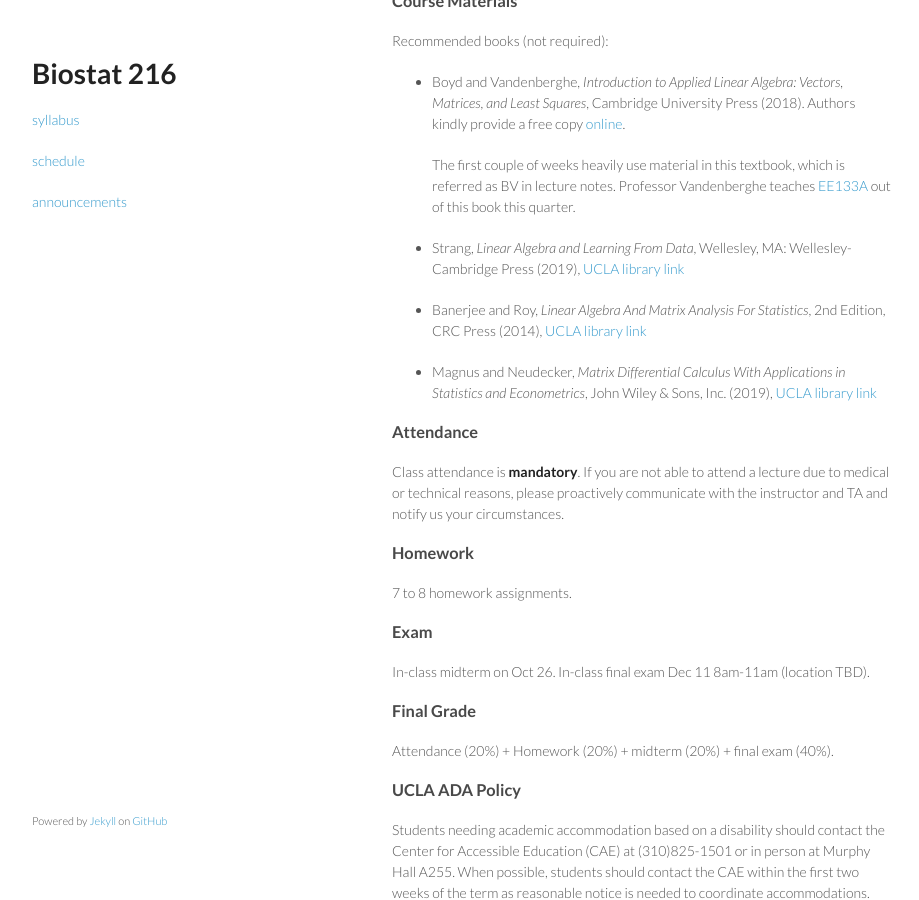
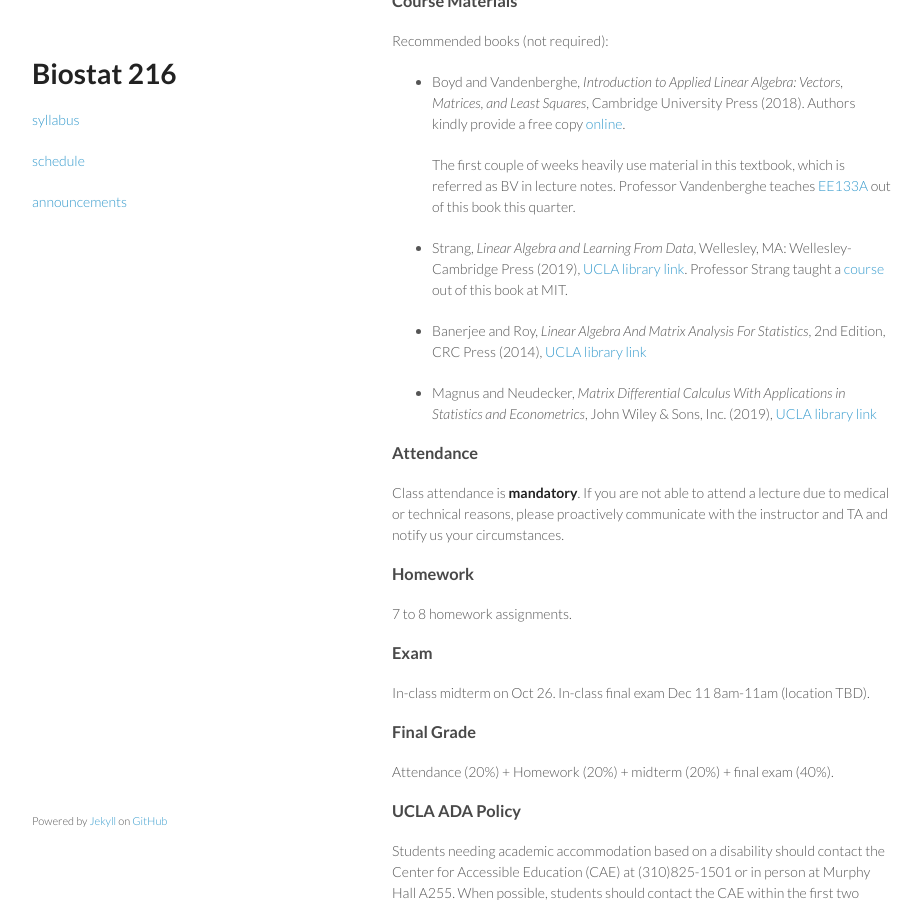
Before and after one commit to ucla-biostat-216/2023fall, a Jekyll site: the page built from syllabus/syllabus.md, in a window 1280 px wide and 900 px high, scrolled down 1425 px. Shown: the whole window, without its empty margins (178-1097 px from the left). Built offline with Jekyll 4.4.1, drawn with Linux system fonts in a browser that asks for light colours.

Commit message:
link to MIT course by Strang

```diff
--- a/syllabus/syllabus.md
+++ b/syllabus/syllabus.md
@@ -60,7 +60,7 @@ Recommended books (not required):
 
     The first couple of weeks heavily use material in this textbook, which is referred as BV in lecture notes. Professor Vandenberghe teaches [EE133A](https://www.seas.ucla.edu/~vandenbe/133A/) out of this book this quarter.
 
-* Strang, _Linear Algebra and Learning From Data_, Wellesley, MA: Wellesley-Cambridge Press (2019), [UCLA library link](https://search.library.ucla.edu/permalink/01UCS_LAL/17p22dp/alma9912384821806531)
+* Strang, _Linear Algebra and Learning From Data_, Wellesley, MA: Wellesley-Cambridge Press (2019), [UCLA library link](https://search.library.ucla.edu/permalink/01UCS_LAL/17p22dp/alma9912384821806531). Professor Strang taught a [course](https://ocw.mit.edu/courses/18-065-matrix-methods-in-data-analysis-signal-processing-and-machine-learning-spring-2018/) out of this book at MIT.
 
 * Banerjee and Roy, _Linear Algebra And Matrix Analysis For Statistics_, 2nd Edition, CRC Press (2014), [UCLA library link](https://search.library.ucla.edu/permalink/01UCS_LAL/17p22dp/alma9974434803606533)
 
```
